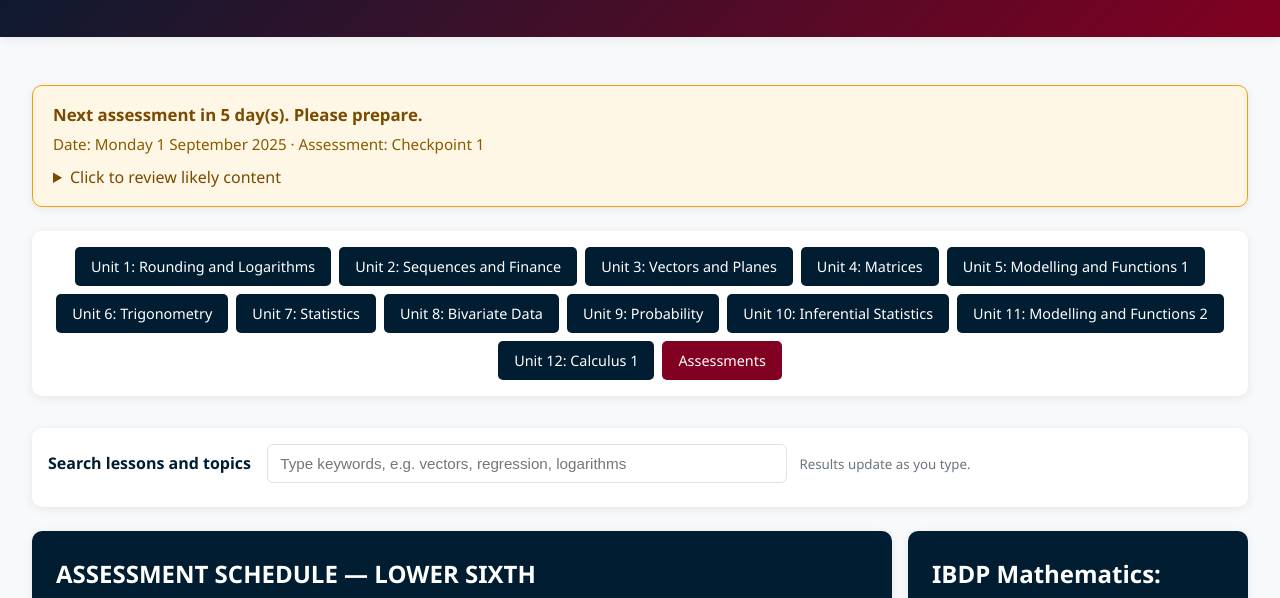
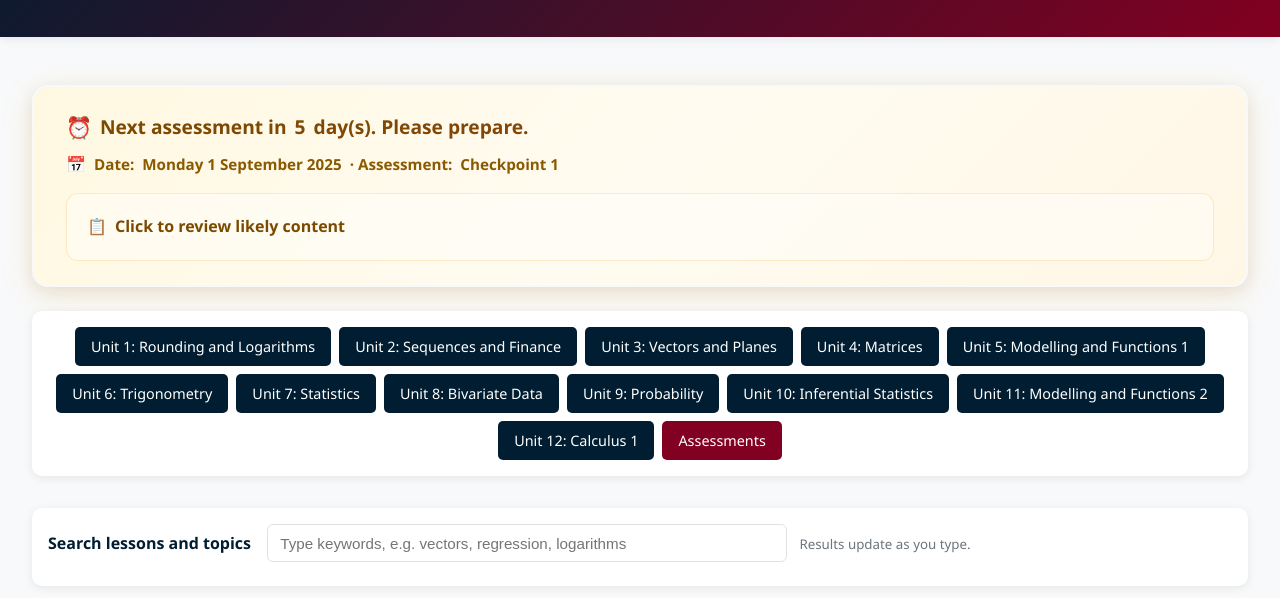
Before and after one commit to roneymatusp2/Lower6AIHL, a plain HTML site: page index.html in a window 1280 px wide. Shown: the part 159-757 px from the top of the page. Drawn offline with nearby package versions, Linux system fonts and the light colour scheme.

Commit message:
Enhance assessment banner with premium visual design
- Added sophisticated gradient background with warm golden tones
- Implemented animated gradient border using CSS masks for premium appearance
- Enhanced shadows with layered depth and golden glow effects
- Added hover animations that lift banner with increased shadow intensity
- Integrated icons throughout (⏰ headline, 📅 date, 📋 summary)
- Applied gradient text effects for headline with smooth colour transitions
- Improved details section with semi-transparent backgrounds and rounded borders
- Added smooth transitions and hover effects for better user interaction
- Increased border radius to 16px for modern, sophisticated appearance

```diff
--- a/index.html
+++ b/index.html
@@ -357,18 +357,99 @@
 
         /* Exam countdown banner */
         .exam-banner {
-            background: #fff7e6;
-            border: 1px solid #f59e0b;
+            background: linear-gradient(135deg, #fff8e1 0%, #fffbf0 50%, #fff7e6 100%);
+            border: 2px solid transparent;
+            background-clip: padding-box;
+            position: relative;
             color: #7a4a00;
-            padding: 1rem 1.25rem;
+            padding: 1.5rem 2rem;
             margin: 1rem 0 1.5rem 0;
-            border-radius: 10px;
-            box-shadow: var(--shadow);
+            border-radius: 16px;
+            box-shadow: 0 8px 32px rgba(245, 158, 11, 0.15), 0 4px 16px rgba(0, 0, 0, 0.08);
             display: none;
-        }
-        .exam-banner .headline { font-weight: 700; font-size: 1.05rem; }
-        .exam-banner .meta { color: #8a5a00; font-size: 0.95rem; margin-top: 0.25rem; }
-        .exam-banner details { margin-top: 0.5rem; }
+            overflow: hidden;
+            transition: all 0.3s ease;
+        }
+        .exam-banner::before {
+            content: '';
+            position: absolute;
+            top: 0;
+            left: 0;
+            right: 0;
+            bottom: 0;
+            background: linear-gradient(135deg, #f59e0b, #f97316, #eab308);
+            border-radius: 16px;
+            padding: 2px;
+            mask: linear-gradient(#fff 0 0) content-box, linear-gradient(#fff 0 0);
+            mask-composite: exclude;
+            -webkit-mask: linear-gradient(#fff 0 0) content-box, linear-gradient(#fff 0 0);
+            -webkit-mask-composite: xor;
+            z-index: -1;
+        }
+        .exam-banner:hover {
+            transform: translateY(-2px);
+            box-shadow: 0 12px 40px rgba(245, 158, 11, 0.2), 0 6px 20px rgba(0, 0, 0, 0.1);
+        }
+        .exam-banner .headline {
+            font-weight: 700;
+            font-size: 1.2rem;
+            background: linear-gradient(135deg, #7a4a00, #92400e);
+            -webkit-background-clip: text;
+            -webkit-text-fill-color: transparent;
+            background-clip: text;
+            margin-bottom: 0.5rem;
+            display: flex;
+            align-items: center;
+            gap: 0.5rem;
+        }
+        .exam-banner .headline::before {
+            content: '⏰';
+            font-size: 1.3rem;
+            -webkit-text-fill-color: initial;
+        }
+        .exam-banner .meta {
+            color: #8a5a00;
+            font-size: 0.95rem;
+            margin-top: 0.25rem;
+            font-weight: 600;
+            display: flex;
+            align-items: center;
+            gap: 0.5rem;
+        }
+        .exam-banner .meta::before {
+            content: '📅';
+            font-size: 1rem;
+        }
+        .exam-banner details {
+            margin-top: 1rem;
+            background: rgba(255, 255, 255, 0.4);
+            border-radius: 12px;
+            padding: 0.75rem;
+            border: 1px solid rgba(245, 158, 11, 0.2);
+        }
+        .exam-banner details summary {
+            font-weight: 600;
+            color: #7a4a00;
+            cursor: pointer;
+            padding: 0.5rem;
+            border-radius: 8px;
+            transition: all 0.2s ease;
+            display: flex;
+            align-items: center;
+            gap: 0.5rem;
+        }
+        .exam-banner details summary::before {
+            content: '📋';
+            font-size: 1rem;
+        }
+        .exam-banner details summary:hover {
+            background: rgba(245, 158, 11, 0.1);
+            transform: translateX(4px);
+        }
+        .exam-banner details[open] summary {
+            background: rgba(245, 158, 11, 0.15);
+            margin-bottom: 0.75rem;
+        }
     </style>
 </head>
 <body>
```
